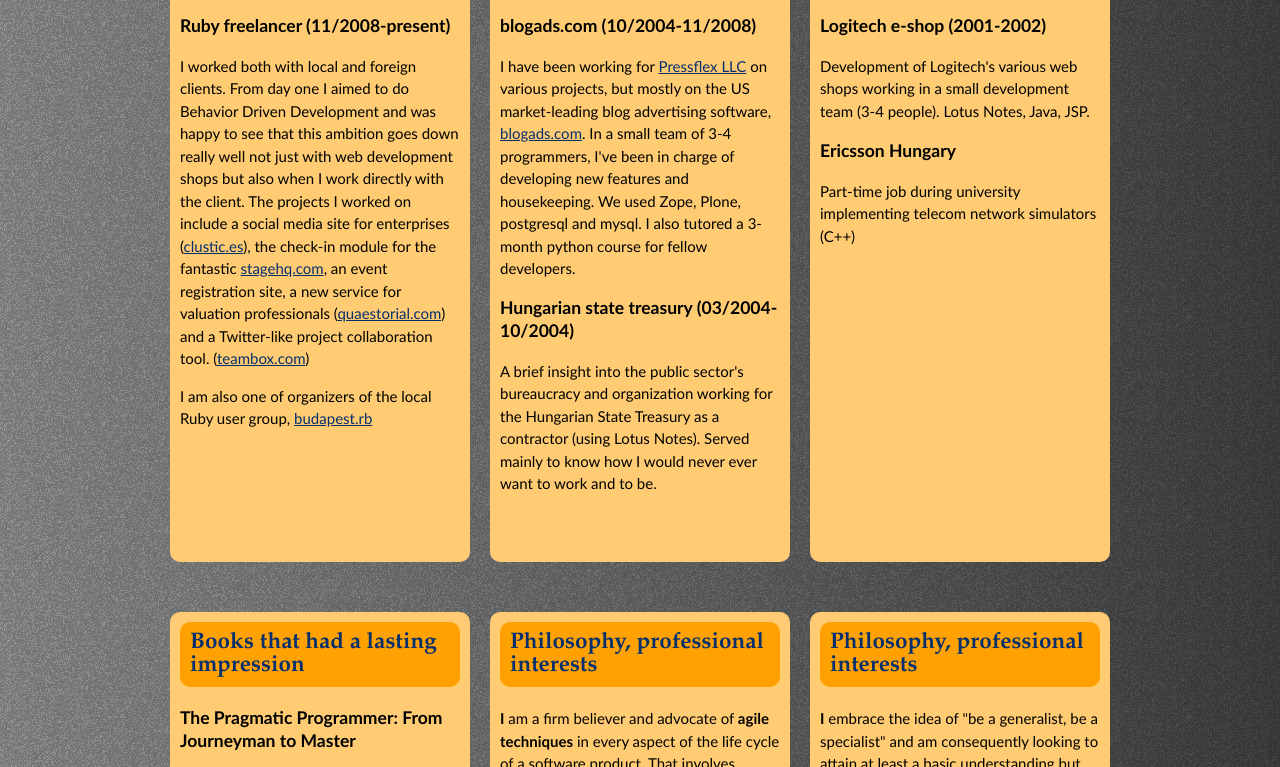
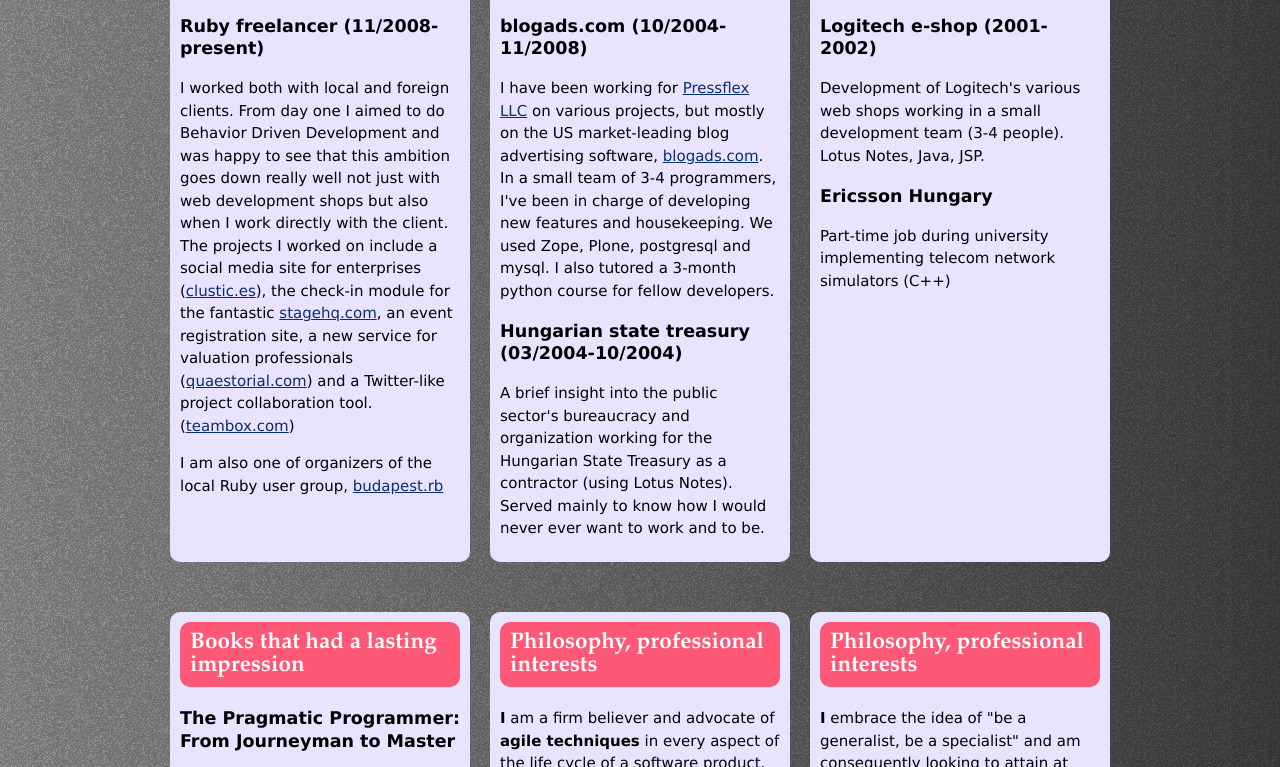
Before and after one commit to balinterdi/balinterdi.com, a plain HTML site: page cv.html in a window 1280 px wide. Shown: the part 736-1503 px from the top of the page. Drawn offline with Linux system fonts and the light colour scheme.

Commit message:
new colors and fonts

```diff
--- a/cv.css
+++ b/cv.css
@@ -1,6 +1,6 @@
 body {
   font-size: 62.5%;
-  font-family: "droid-sans-1","droid-sans-2", 'Trebuchet MS', Verdana, sans-serif;
+  font-family: "Lucida Grande", Verdana, sans-serif;
   background-color: #284b7e;
   background: url('images/background.jpg') repeat;
 }
@@ -12,7 +12,8 @@ body {
 /* cat. text: #0f4da8*/
 
 .panel {
-  background-color: #ffcb73;
+  color: 6C606B;
+  background-color: #EAE3FF;
   font-size: 1.5em;
   height: 600px;
   line-height: 1.5em;
@@ -23,11 +24,11 @@ body {
 }
 
 .category_header {
-  font-family: Garamond, Georgia, 'Times New Roman', serif;
+  font-family: "Palatino", Georgia, 'Times New Roman', serif;
   font-size: 1.5em;
   font-weight: bold;
-  color: #052f6d;
-  background-color: #ffa100;
+  color: white;
+  background-color: #fe5877;
   padding: 10px;
   margin: 0 0 20px 0;
   -moz-border-radius: 10px;
```
